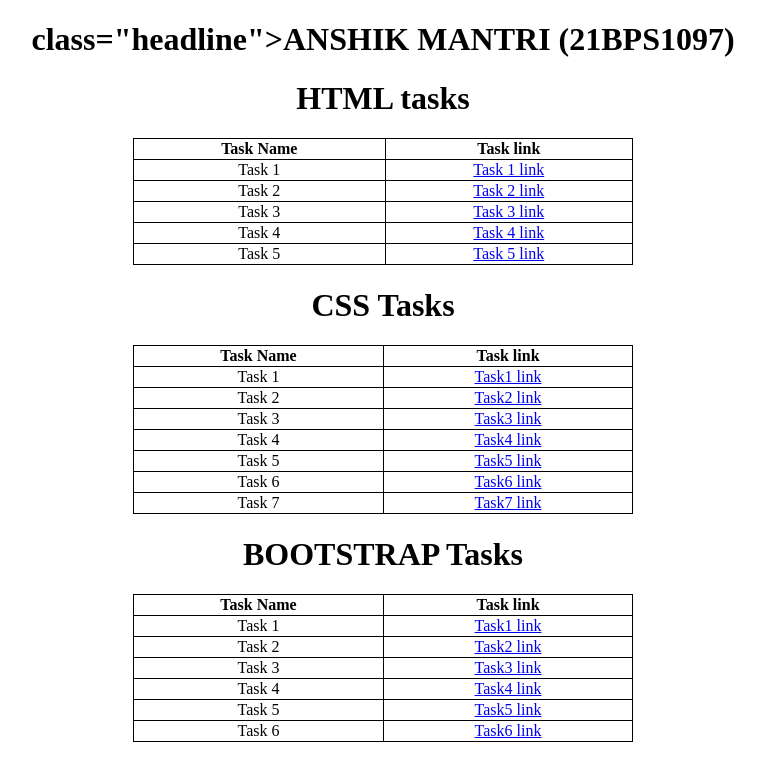
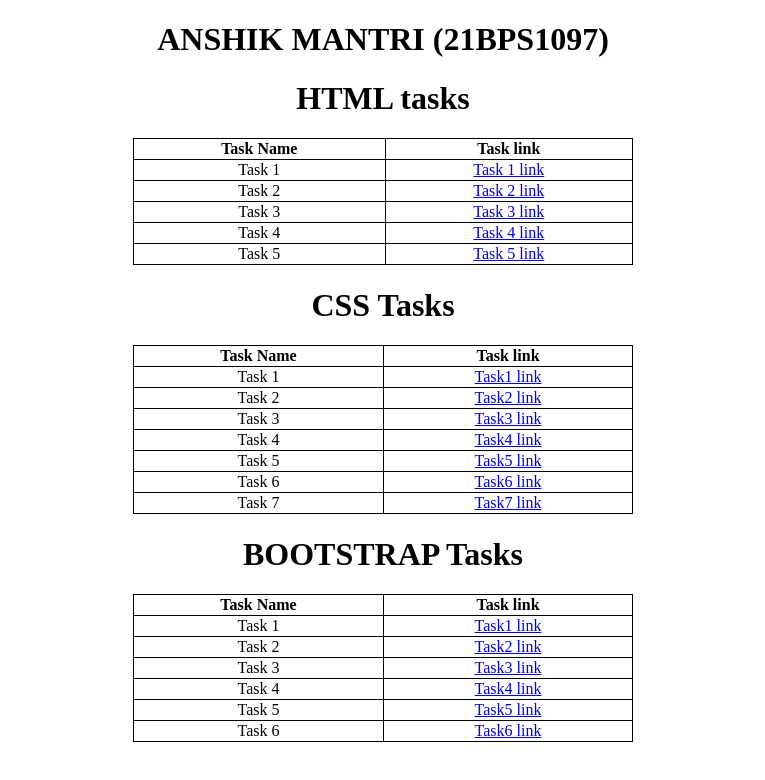
Before and after one commit to anshikmantri77/MERNSTACK, a plain HTML site: page index.html in a window 1280 px wide. Shown: the whole page, without its empty margins (257-1022 px from the left). Drawn offline with Linux system fonts and the light colour scheme.

Commit message:
Update index.html

```diff
--- a/index.html
+++ b/index.html
@@ -21,7 +21,7 @@
     </style>
 </head>
 <body>
-    <h1>class="headline">ANSHIK MANTRI (21BPS1097)</h1>
+    <h1>ANSHIK MANTRI (21BPS1097)</h1>
     <h1>HTML tasks</h1>
     <table>
         <tr>
```
